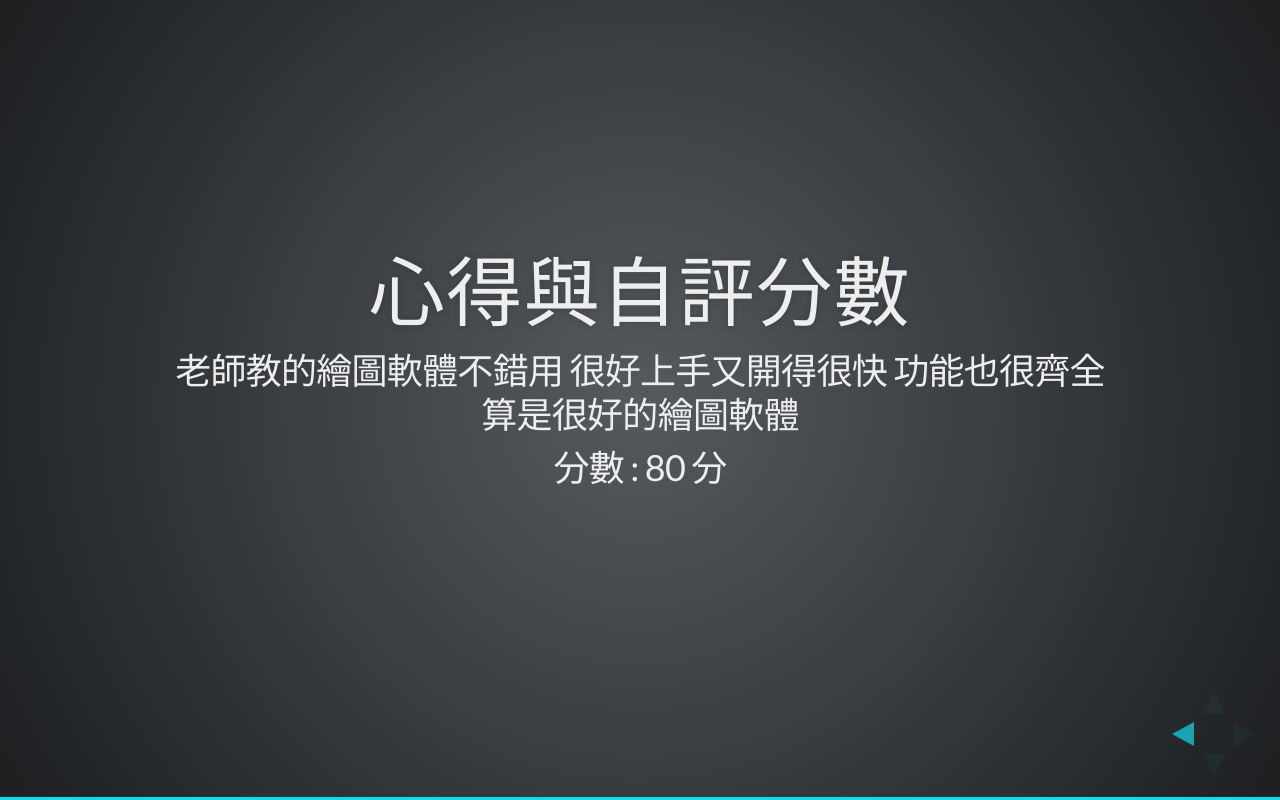
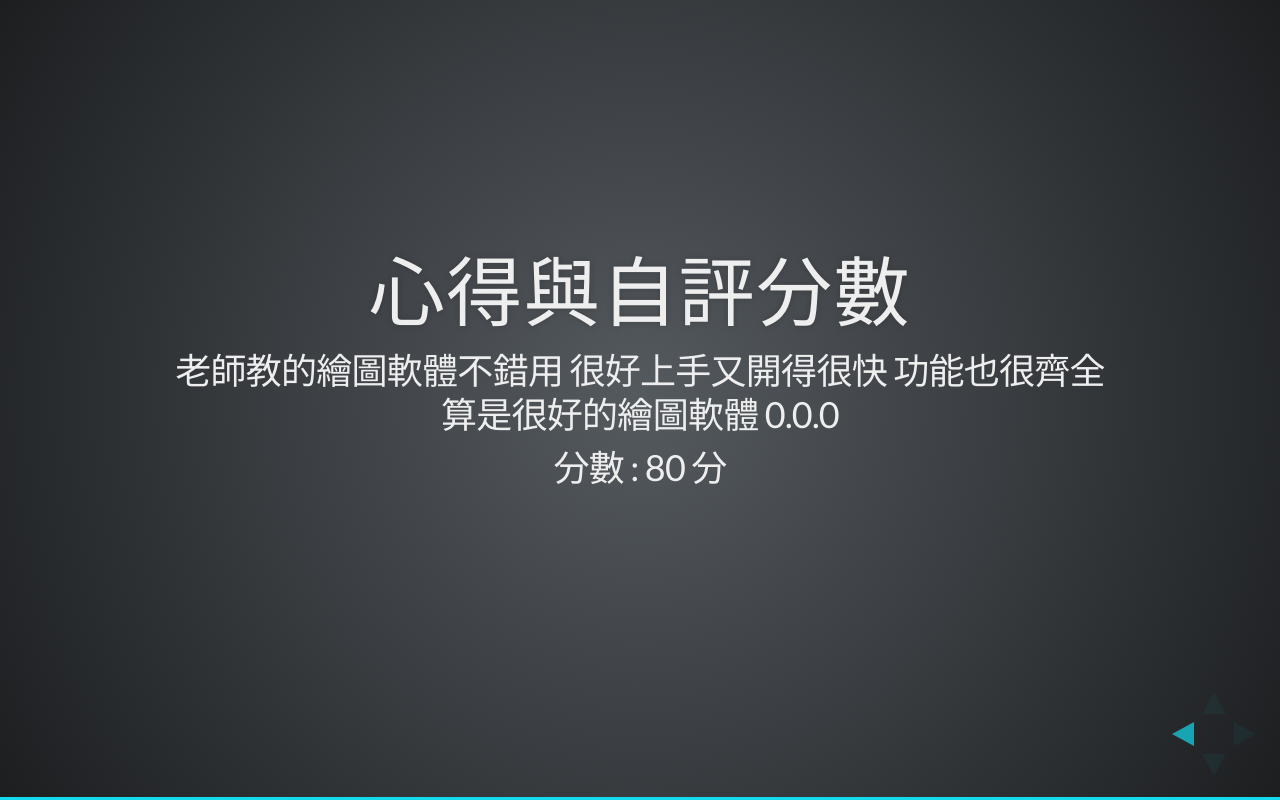
Before and after one commit to ll22145683/40323216cphw, a website: page simplest2.html in a window 1280 px wide. Both pictures are taken after a click on the element 1251 px from the left and 734 px from the top of the page. Drawn offline with Linux system fonts and the light colour scheme.

Commit message:
40323216

```diff
--- a/simplest2.html
+++ b/simplest2.html
@@ -31,7 +31,7 @@
 
 <section>
     <h2>心得與自評分數</h2>
-    <p>老師教的繪圖軟體不錯用 很好上手又開得很快 功能也很齊全 算是很好的繪圖軟體 </p>
+    <p>老師教的繪圖軟體不錯用 很好上手又開得很快 功能也很齊全 算是很好的繪圖軟體 0.0.0</p>
     <p>分數  : 80 分</p>
 
 </section>
```
Also changed, not shown: 1 other file.
